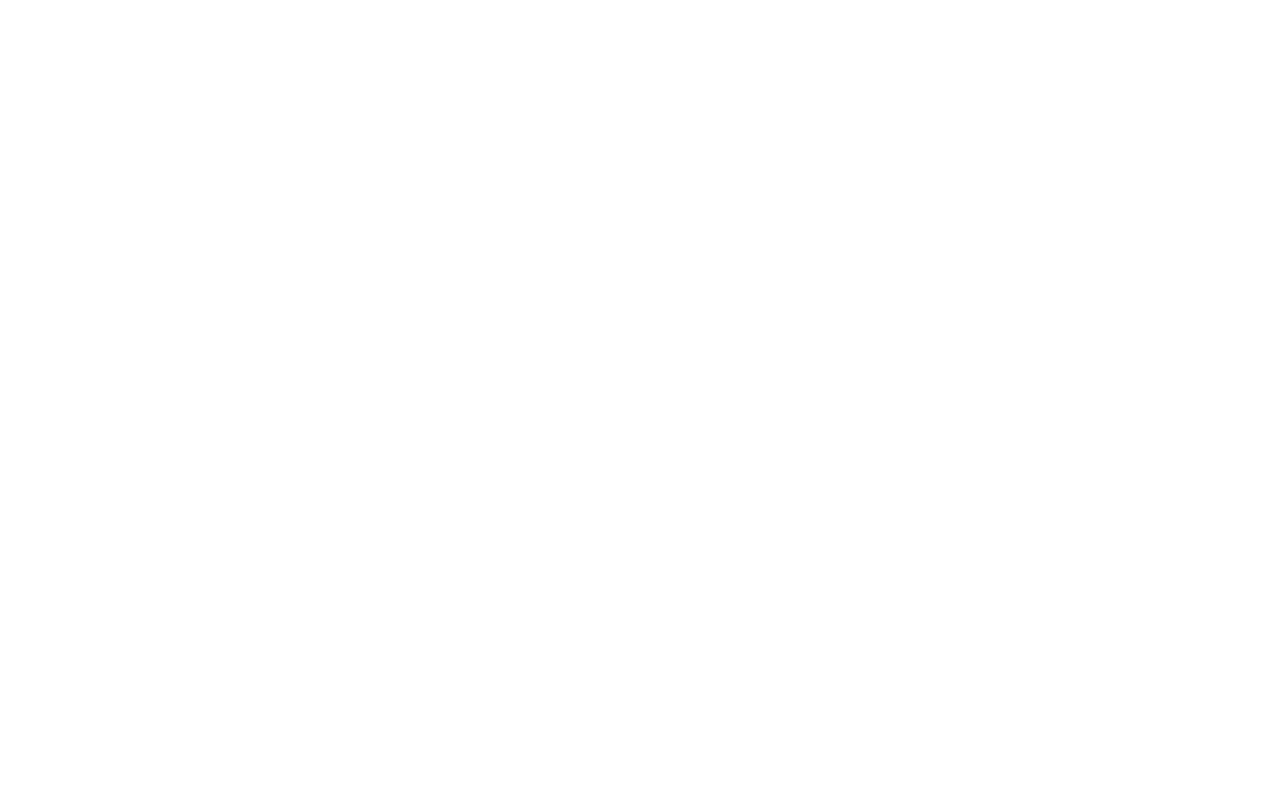
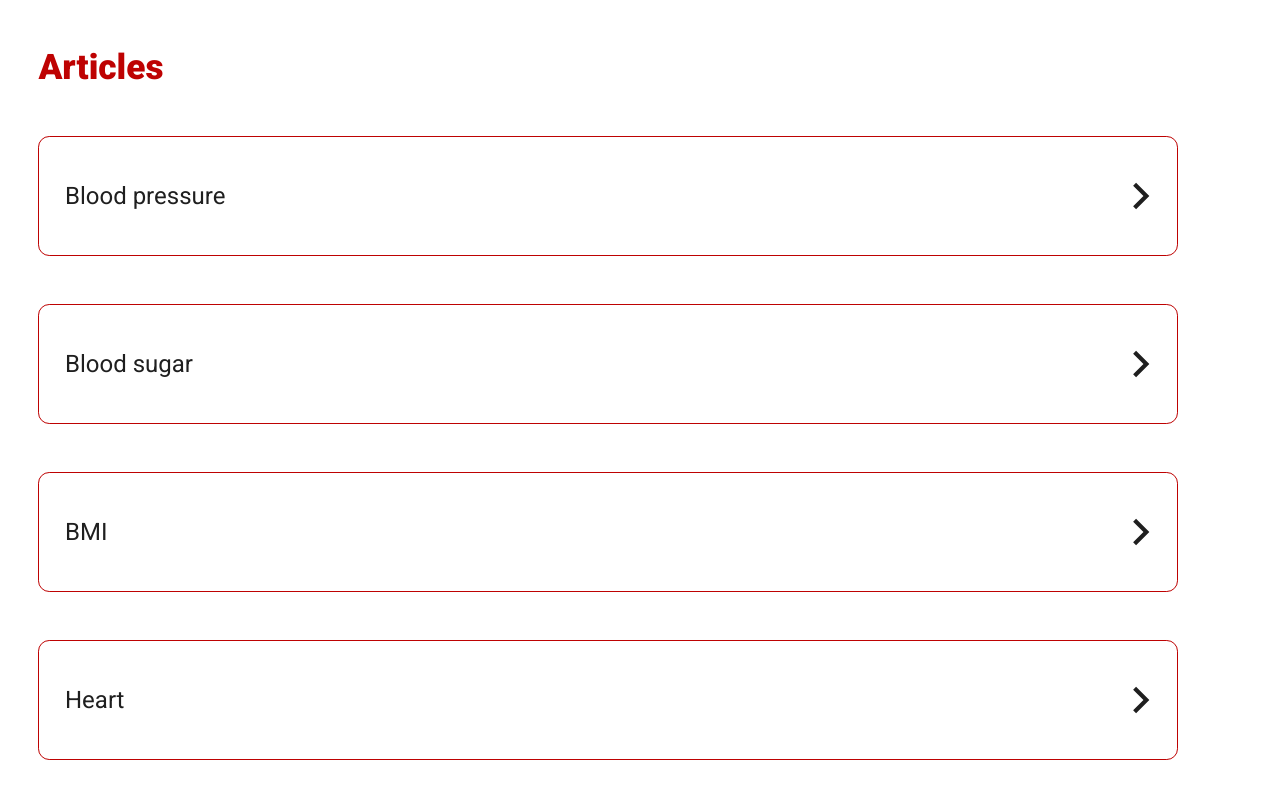
Before and after one commit to Nada-Yakout-Shahien/Medisupport, a React (Create React App) app: page /Reed_articles in a window 1280 px wide. Shown: the part 680-1480 px from the top of the page. Before the commit the page ends 800 px from the top, so only its background shows below. Built offline with nearby package versions, Linux system fonts and the light colour scheme; a web font is replaced by a local one.

Commit message:
article page

```diff
--- a/src/pages/Reed_articles.css
+++ b/src/pages/Reed_articles.css
@@ -0,0 +1,67 @@
+* {
+  box-sizing: border-box;
+}
+
+.article {
+  display: flex;
+  flex-direction: column;
+}
+
+.article1 {
+  max-width: 98vw;
+  justify-content: center;
+  align-items: center;
+  gap: 10px;
+  flex: 1 0 0;
+  align-self: stretch;
+}
+
+.article2 {
+  display: inline-flex;
+  flex-direction: column;
+  align-items: flex-start;
+  gap: 3em;
+  padding: 2vw 0vw 0vw 3vw;
+}
+
+.word {
+  color: #be0202;
+  font-family: "Roboto", sans-serif;
+  font-size: 2.2em; /* font-size: clamp(22px, 4em, 35px); */
+  font-style: normal;
+  font-weight: 700;
+  line-height: normal;
+}
+.diss {
+  gap: 30px;
+}
+.dis {
+  display: flex;
+  border: 1px #be0202 solid;
+  width: 89vw;
+  height: 15vh;
+  flex-shrink: 0;
+  border-radius: 0.7em;
+  align-items: center;
+}
+
+.diseases {
+  display: flex;
+  width: 88vw;
+  height: 6vh;
+  align-items: center;
+  padding-left: 2vw;
+  flex-shrink: 0;
+  align-content: center;
+  flex-direction: row;
+  flex-wrap: nowrap;
+  justify-content: space-between;
+  p {
+    color: #1f1f1f;
+    font-family: Roboto;
+    font-size: 1.5em;
+    font-style: normal;
+    font-weight: 400;
+    line-height: normal;
+  }
+}
--- a/src/pages/Reed_articles.js
+++ b/src/pages/Reed_articles.js
@@ -3,6 +3,8 @@
 import { Helmet } from "react-helmet-async";
 import "./Reed_articles.css";
 import React from "react";
+import article from "../images/article.jpg";
+import arrow from "../images/ri-arrow-for-article.svg";
 
 const Reed_articles = () => {
   return (
@@ -12,7 +14,38 @@
         <meta name="description" content="Reed articles" />
       </Helmet>
       <Header />
-
+      <div className="article">
+        <div>
+          <img className="article1" src={article} alt="" />
+        </div>
+        <div className="article2">
+          <div className="word">Articles</div>
+          <div className="dis">
+            <div className="diseases">
+              <p>Blood pressure</p>
+              <img src={arrow} alt="" />
+            </div>
+          </div>
+          <div className="dis">
+            <div className="diseases">
+              <p>Blood sugar</p>
+              <img src={arrow} alt="" />
+            </div>
+          </div>
+          <div className="dis">
+            <div className="diseases">
+              <p>BMI</p>
+              <img src={arrow} alt="" />
+            </div>
+          </div>
+          <div className="dis">
+            <div className="diseases">
+              <p>Heart</p>
+              <img src={arrow} alt="" />
+            </div>
+          </div>
+        </div>
+      </div>
       <Footer />
     </>
   );
```
Also changed, not shown: src/images/article.jpg (added), src/images/ri-arrow-for-article.svg (added).
